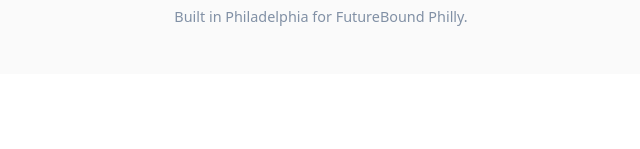
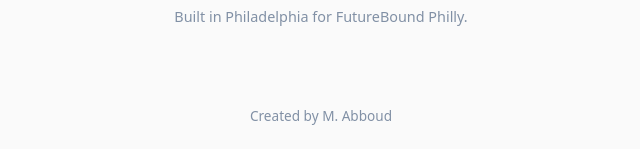
Before and after one commit to margocodez/FutureBoundPhilly, a Flask app: page / in a window 1280 px wide. Shown: the part 848-997 px from the top of the page, without its empty margins (319-959 px from the left). Before the commit the page ends 874 px from the top, so only its background shows below. Run offline with Flask 3, Linux system fonts and the light colour scheme; parts of the project's set-up code (start-up, migrations or seed data) failed here and were passed over.

Commit message:
Add "Created by M. Abboud" footer to every page
Co-Authored-By: Claude Opus 5.5 <noreply@anthropic.com>

```diff
--- a/App/app/views/static/css/style.css
+++ b/App/app/views/static/css/style.css
@@ -613,6 +613,15 @@ pre { background: var(--muted); padding: 1rem; border-radius: 6px; overflow-x: a
     text-align: center;
 }
 
+/* Footer on every page */
+.site-footer {
+    margin: 2rem auto 1.5rem;
+    padding: 0 1rem;
+    color: var(--text-muted);
+    font-size: 0.85rem;
+    text-align: center;
+}
+
 /* Mobile home page */
 @media (max-width: 600px) {
     .hero {
--- a/App/app/views/templates/base.html
+++ b/App/app/views/templates/base.html
@@ -35,6 +35,7 @@
     {% endfor %}
     {% block content %}{% endblock %}
   </main>
+  <footer class="site-footer">Created by M. Abboud</footer>
   {% block scripts %}{% endblock %}
 </body>
 </html>
```
